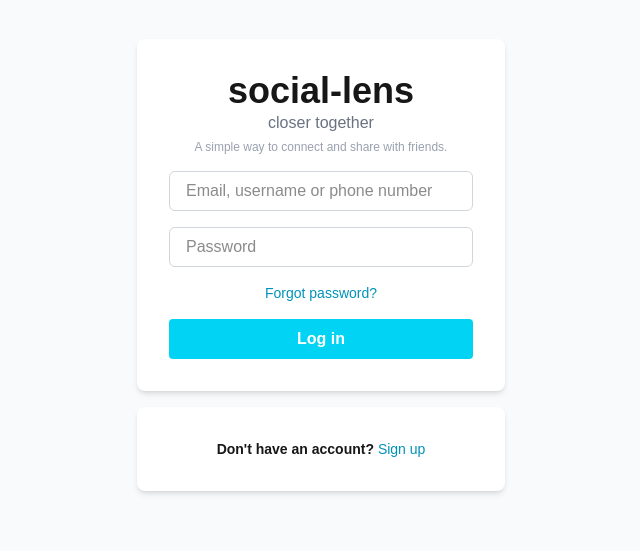
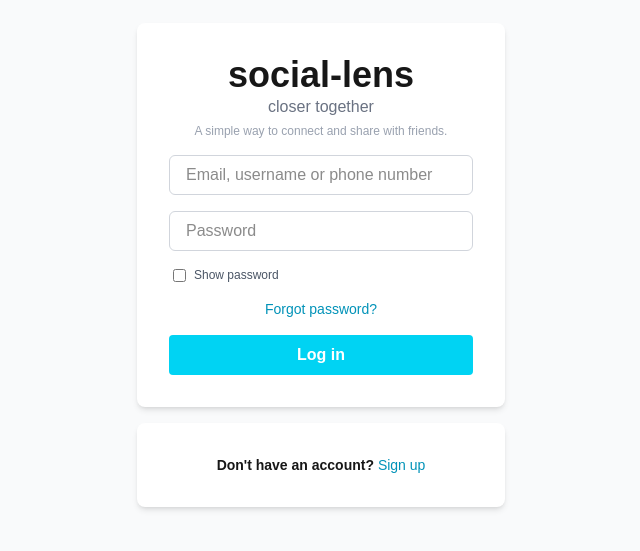
Before and after one commit to ganilalaa/sociallens, a Next.js app: page /auth/login in a window 1280 px wide. Shown: the part 207-758 px from the top of the page, without its empty margins (319-959 px from the left). Built offline with nearby package versions, Linux system fonts and the light colour scheme; no server answers.

Commit message:
feat: add show password toggle in login and register forms

```diff
--- a/src/pages/auth/login.jsx
+++ b/src/pages/auth/login.jsx
@@ -8,20 +8,19 @@ import SimpleInput from "@/components/authentication/SimpleInput";
 export default function Login() {
   const [usernameOrEmail, setEmail] = useState("");
   const [password, setPassword] = useState("");
+  const [showPassword, setShowPassword] = useState(false);
   const [error, setError] = useState("");
   const [isLoading, setIsLoading] = useState(false);
 
   const router = useRouter();
   const { data: session, status } = useSession();
 
-  // Redirect if already logged in
   useEffect(() => {
     if (status === "authenticated" && session) {
       router.push("/");
     }
   }, [session, status, router]);
 
-  // Show loading while checking session
   if (status === "loading") {
     return (
       <div className="flex justify-center items-center min-h-screen">
@@ -30,7 +29,6 @@ export default function Login() {
     );
   }
 
-  // Don't render the form if already authenticated
   if (status === "authenticated") {
     return null;
   }
@@ -98,10 +96,18 @@ export default function Login() {
             />
             <SimpleInput
               onChange={(e) => setPassword(e.target.value)}
-              type="password"
+              type={showPassword ? "text" : "password"}
               placeholder="Password"
               value={password}
             />
+            <label className="text-xs text-gray-600 flex items-center gap-2 ml-1">
+              <input
+                type="checkbox"
+                checked={showPassword}
+                onChange={() => setShowPassword(!showPassword)}
+              />
+              Show password
+            </label>
             <div className="w-full text-center text-sm">
               <Link href="/forgot-password" className="text-cyan-600">
                 Forgot password?
--- a/src/pages/auth/register.jsx
+++ b/src/pages/auth/register.jsx
@@ -21,6 +21,7 @@ export default function Register() {
   const [successMessage, setSuccessMessage] = useState("");
   const [isSubmitting, setIsSubmitting] = useState(false);
   const [step, setStep] = useState(1);
+  const [showPassword, setShowPassword] = useState(false);
 
   const router = useRouter();
 
@@ -143,13 +144,21 @@ export default function Register() {
                     isRequired={true}
                   />
                   <SimpleInput
-                    type="password"
+                    type={showPassword ? "text" : "password"}
                     name="password"
                     placeholder="Password"
                     value={formData.password}
                     onChange={handleChange}
                     isRequired={true}
                   />
+                  <label className="text-xs text-gray-600 flex items-center gap-2 ml-1">
+                    <input
+                      type="checkbox"
+                      checked={showPassword}
+                      onChange={() => setShowPassword(!showPassword)}
+                    />
+                    Show password
+                  </label>
                   <SubmitButton onClick={nextSubmit}>Next</SubmitButton>
                 </>
               )}
```
